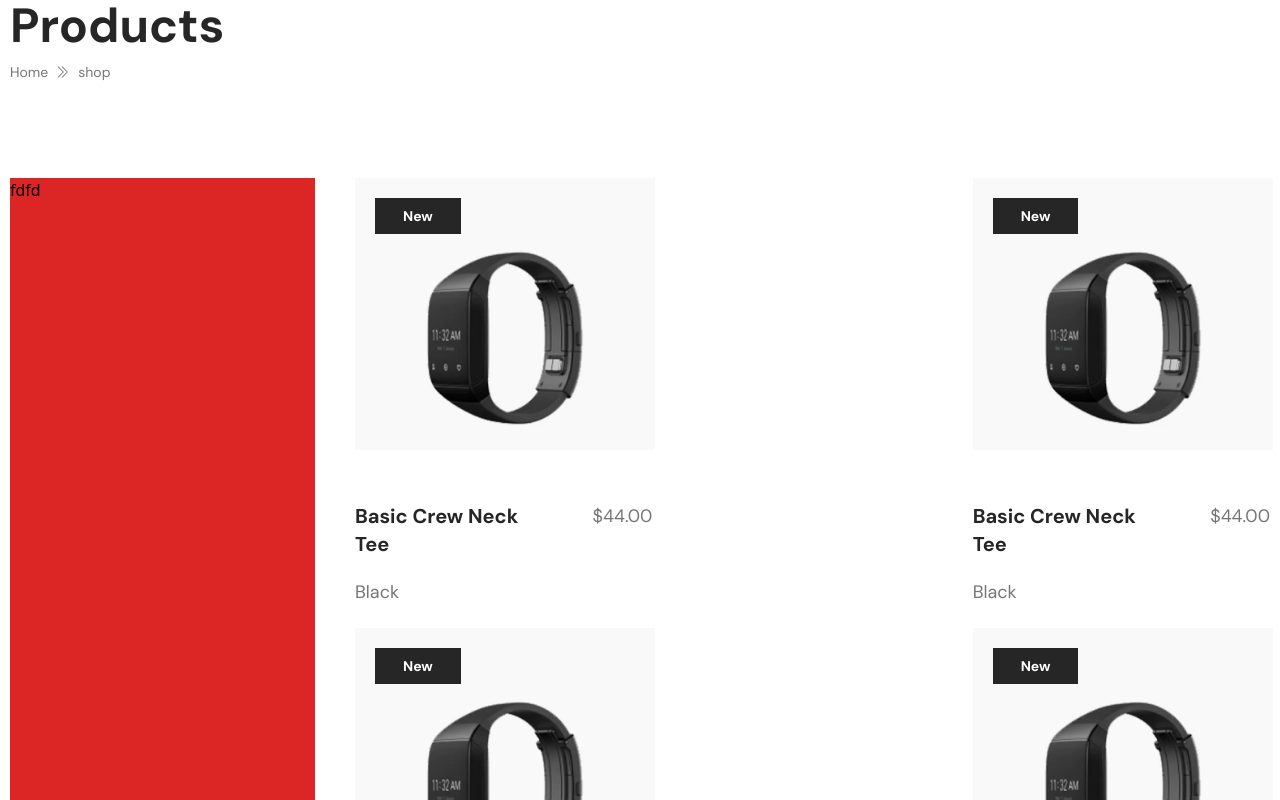
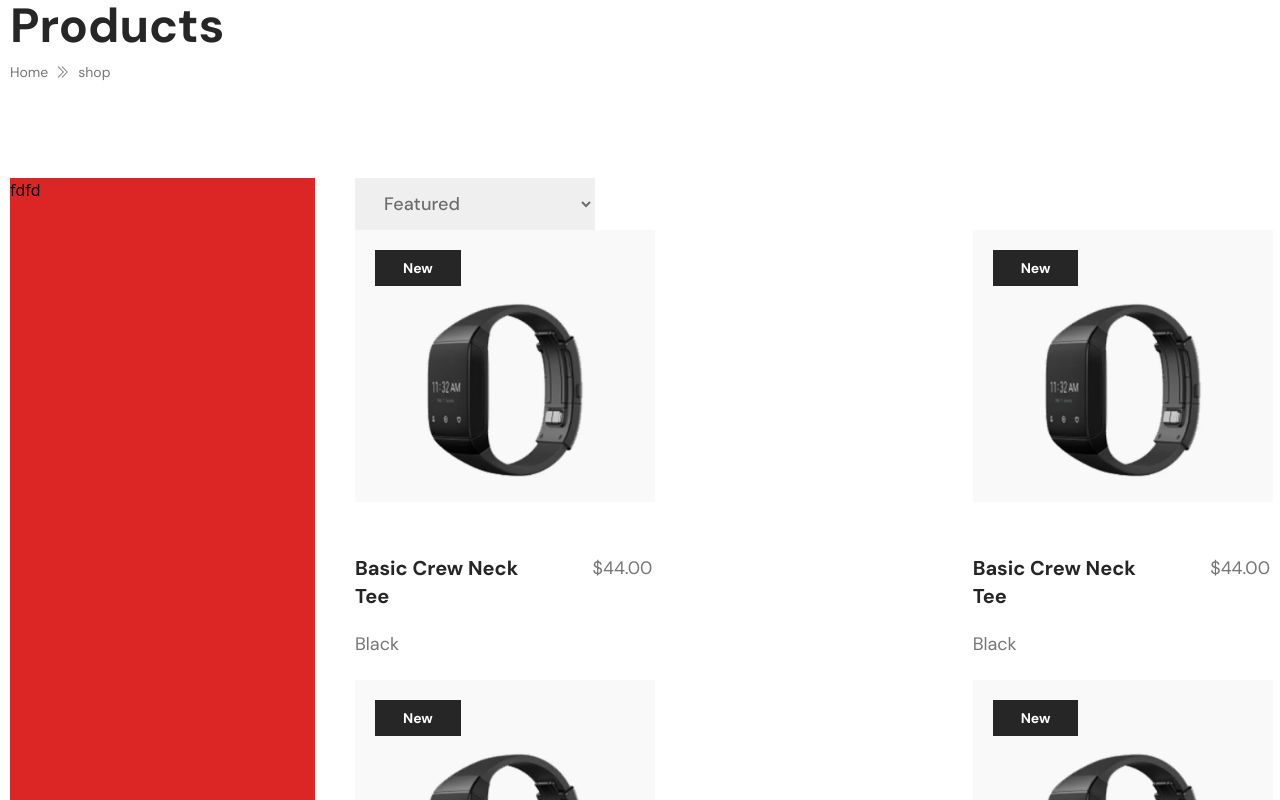
Before and after one commit to Tamim-dev/Orebi, a React (Create React App) app: page /shop in a window 1280 px wide. Shown: the part 300-1100 px from the top of the page. Built offline with nearby package versions, Linux system fonts and the light colour scheme.

Commit message:
shop part

```diff
--- a/src/components/pages/Shop.js
+++ b/src/components/pages/Shop.js
@@ -9,10 +9,19 @@ const Shop = () => {
     <section>
       <Container>
         <PageHeading tilte="Products" />
-
-        <div className="lg:mt-24 mt-10 flex gap-x-3 lg:gap-x-10">
+        <div className="mt-10 flex gap-x-3 lg:mt-24 lg:gap-x-10">
           <div className="w-[25%] bg-red-600">fdfd</div>
-          <div className="w-[75%] relative">
+          <div className="relative w-[75%]">
+            <select
+              id="countries"
+              class="block w-60 border border-[#F0F0F0] py-3 px-6 font-dm text-lg font-medium text-[#6D6D6D] focus:border-cGrey"
+            >
+              <option selected>Featured</option>
+              <option value="US" className="font-dm text-lg font-medium text-[#6D6D6D]">United States</option>
+              <option value="CA" className="font-dm text-lg font-medium text-[#6D6D6D]">Canada</option>
+              <option value="FR" className="font-dm text-lg font-medium text-[#6D6D6D]">France</option>
+              <option value="DE" className="font-dm text-lg font-medium text-[#6D6D6D]">Germany</option>
+            </select>
             <PaginatedItems itemsPerPage={12} />
           </div>
         </div>
```
